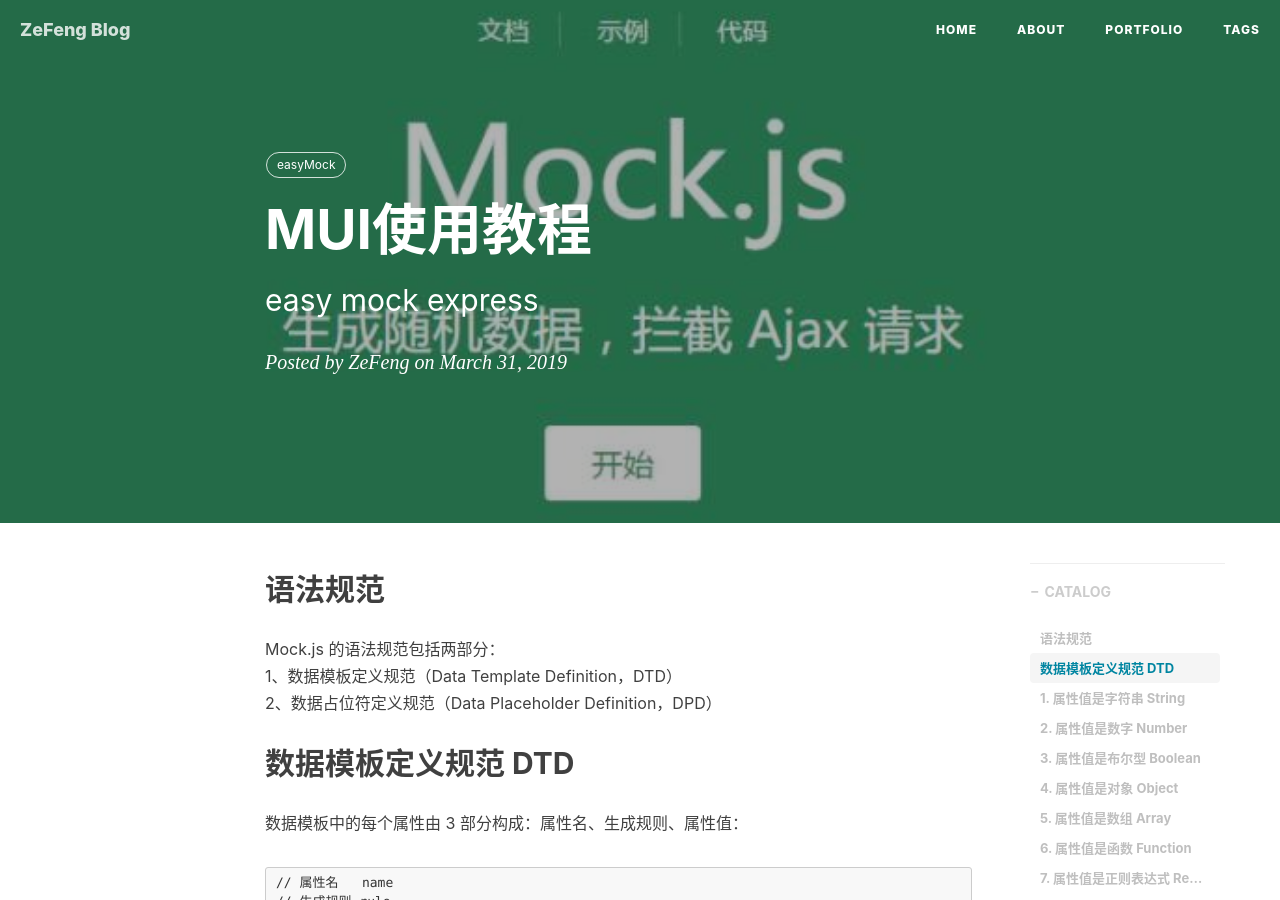
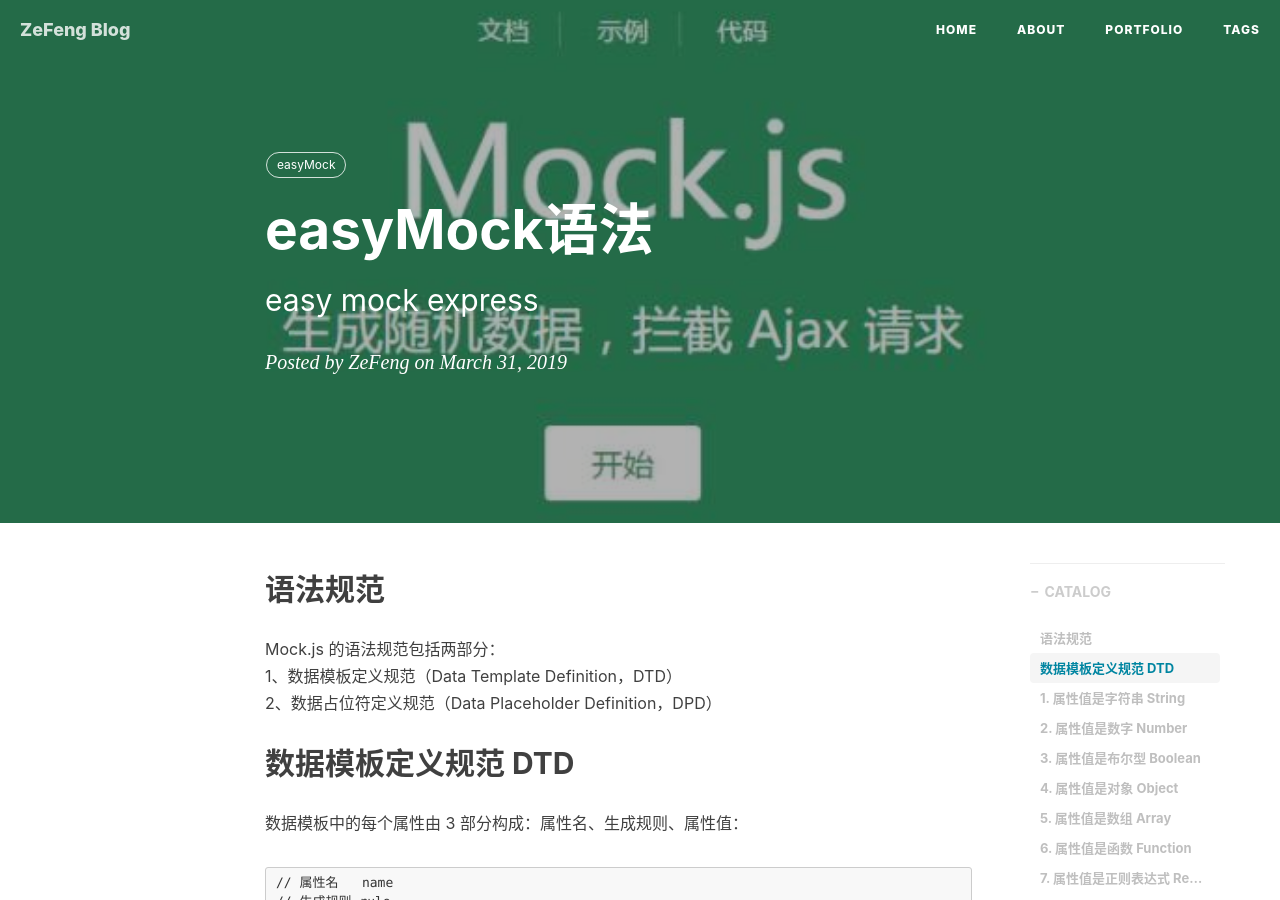
Before and after one commit to 00feng00/00feng00.github.io, a Jekyll site: the page built from _posts/2019-03-31-easyMock.markdown, in a window 1280 px wide and 900 px high. Built offline with Jekyll 4.4.1, drawn with Linux system fonts in a browser that asks for light colours; nearby versions of some CDN libraries; comment, search, counter and statistics services are not loaded.

Commit message:
Update 2019-03-31-easyMock.markdown

```diff
--- a/_posts/2019-03-31-easyMock.markdown
+++ b/_posts/2019-03-31-easyMock.markdown
@@ -1,6 +1,6 @@
 ---
 layout:       post
-title:        "MUI使用教程"
+title:        "easyMock语法"
 subtitle:     "easy mock express"
 date:         2019-03-31 10:05:00
 author:       "ZeFeng"
```
